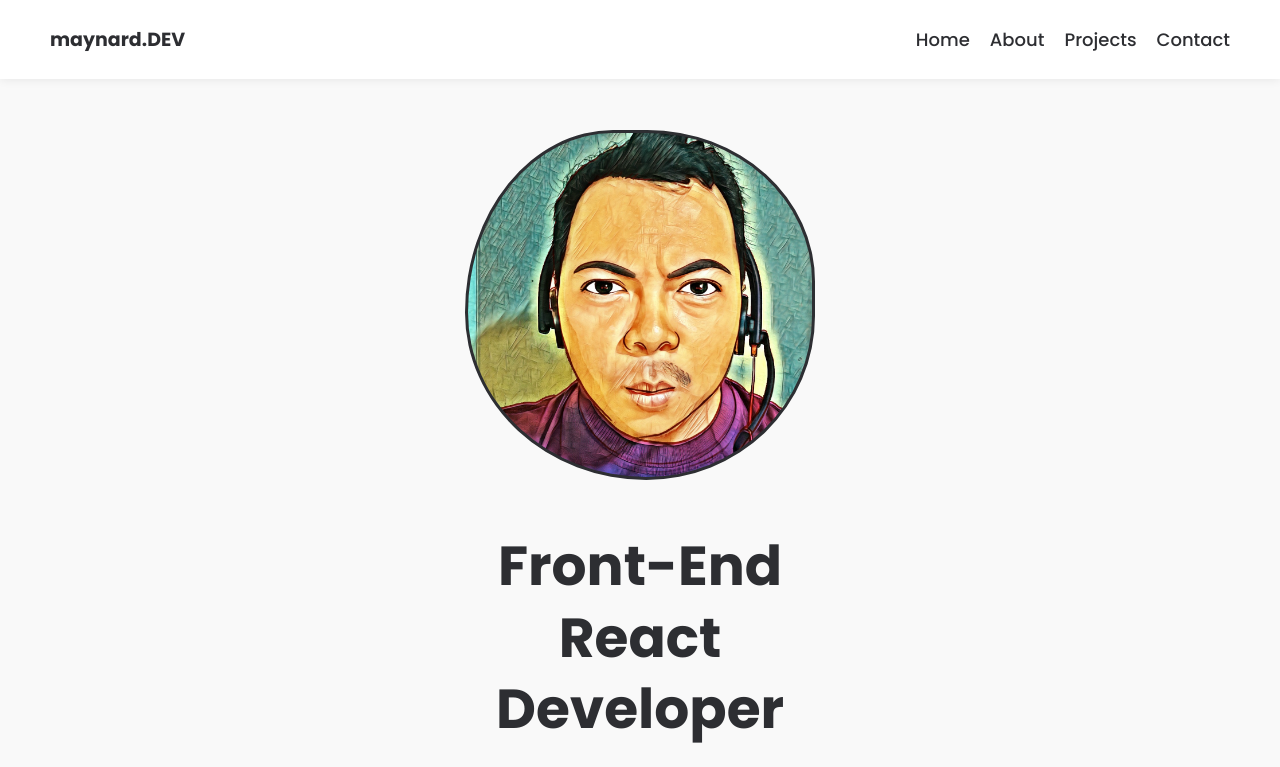
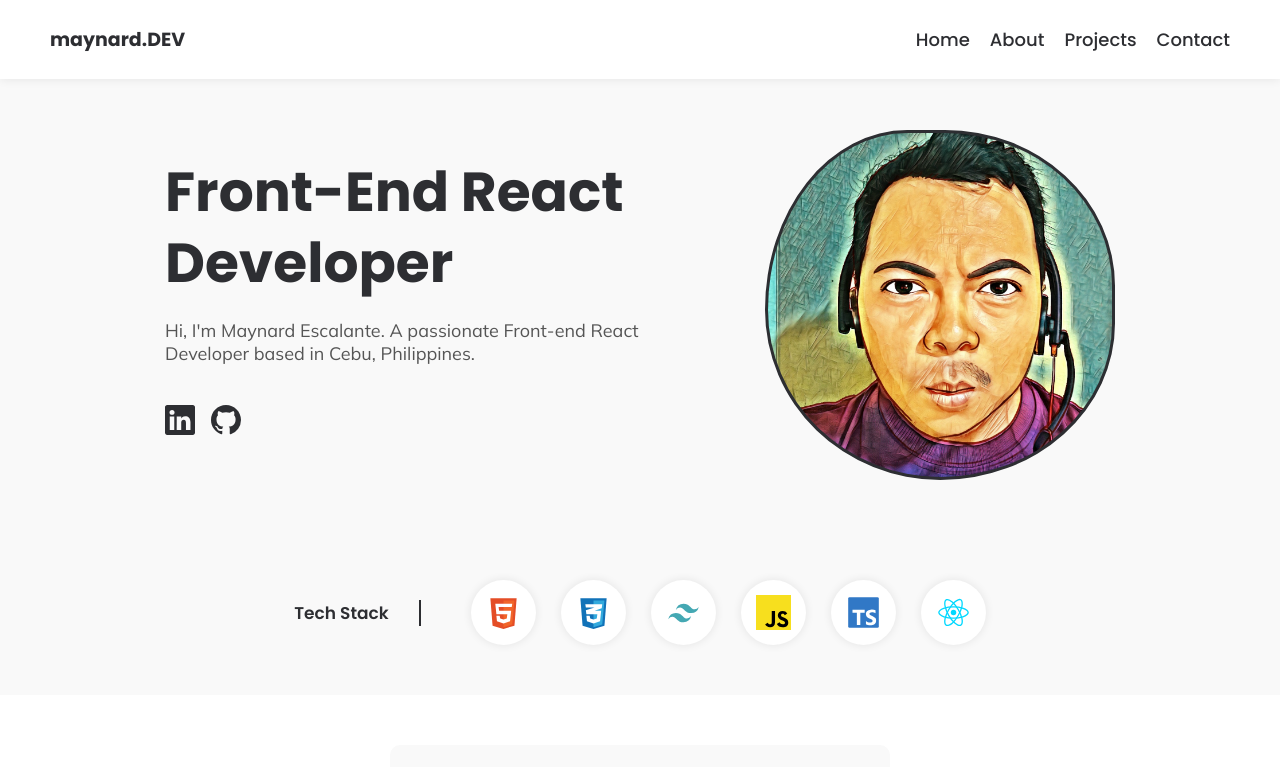
Before and after one commit to dranyam2022/maynard_escalante_portfolio, a React (Vite) app: page / in a window 1280 px wide. Shown: the top 767 px of the page. Built offline with nearby package versions, Linux system fonts and the light colour scheme.

Commit message:
done with hero layout for 900px screen width

```diff
--- a/src/components/home/Home.module.css
+++ b/src/components/home/Home.module.css
@@ -1,6 +1,9 @@
+.hero {
+  background-color: var(--bg-light-grey);
+  width: 100%;
+}
 .container {
   padding: calc(8rem + 5rem) 1.7rem 5rem;
-  background-color: var(--bg-light-grey);
 }
 .content {
   display: flex;
@@ -94,12 +97,53 @@
 }
 
 @media screen and (min-width: 500px) {
+  .container {
+    padding: calc(8rem + 5rem) 4rem 5rem;
+    max-width: 60rem;
+    margin: 0 auto;
+  }
   .hero_image {
     width: 35rem;
     height: 35rem;
   }
   .hero_text h1 {
     font-size: 5.5rem;
-    max-width: 10ch;
   }
 }
+
+@media screen and (min-width: 900px) {
+  .container {
+    max-width: 107rem;
+  }
+  .hero_main {
+    flex-direction: row;
+    gap: 10rem;
+  }
+  .hero_image {
+    order: 0;
+  }
+
+  .hero_text {
+    justify-content: center;
+    align-items: start;
+    text-align: left;
+    max-width: 50rem;
+  }
+
+  .skills {
+    flex-direction: row;
+    justify-content: center;
+    align-items: center;
+    gap: 4rem;
+    margin-top: 10rem;
+  }
+
+  .skills h3 {
+    margin: 0;
+    padding: 0;
+    border: none;
+    margin-right: 1rem;
+    padding-right: 3rem;
+    border-right: 2px solid var(--light-bold);
+  }
+}
```
